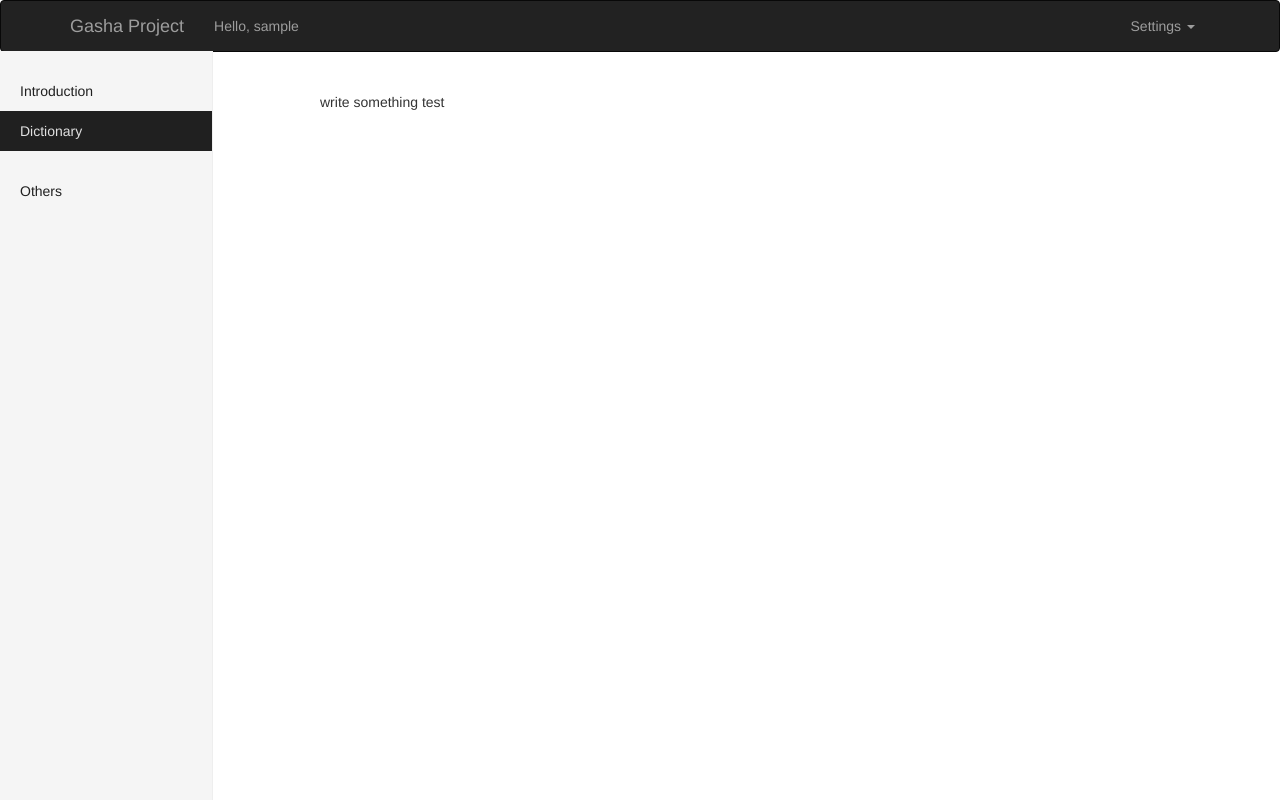
After one commit to StarlingNiohuru/gasha, a Flask app: page /dictionary in a window 1280 px wide. The commit adds this page. Run offline with Flask 2, Linux system fonts and the light colour scheme; the visitor is signed in with stand-in values (Sample User, id 1); data comes from the database, SQL or seed files in the repository; some libraries are stand-ins or nearby versions.

Commit message:
view and templates modified

```diff
--- a/app/main/views.py
+++ b/app/main/views.py
@@ -10,30 +10,12 @@ from . import main
 @login_required
 def index():
     if current_user.is_authenticated:
-        return render_template('index.html', main_language=MAIN_LANGUAGE)
+        return render_template('index.html')
     else:
         return redirect(url_for('auth.login'))
 
 
-@main.route('/self-self')
+@main.route('/dictionary')
 @login_required
-def self_self():
-    return render_template('self-self.html', main_language=MAIN_LANGUAGE)
-
-
-@main.route('/self-english')
-@login_required
-def self_english():
-    return render_template('self-eng.html', main_language=MAIN_LANGUAGE)
-
-
-@main.route('/self-chinese')
-@login_required
-def self_chinese():
-    return render_template('self-zho.html', main_language=MAIN_LANGUAGE)
-
-
-@main.route('/self-japanese')
-@login_required
-def self_japanese():
-    return render_template('self-jpn.html', main_language=MAIN_LANGUAGE)
+def dictionary():
+    return render_template('dictionary.html', main_language=MAIN_LANGUAGE)
--- /dev/null
+++ b/app/templates/dictionary.html
@@ -0,0 +1,18 @@
+{% extends "base.html" %}
+{% block content %}
+<div class="col-sm-3 col-md-2 sidebar">
+    <ul class="nav nav-sidebar">
+        <li><a href="{{ url_for('main.index') }}">Introduction</a></li>
+        <li class='active'><a href="#">Dictionary<span class="sr-only">(current)</span></a></li>
+    </ul>
+    <ul class="nav nav-sidebar">
+        <li><a href="">Others</a></li>
+    </ul>
+</div>
+{% block main %}
+{% endblock main %}
+<div class="col-md-offset-3 main">
+    <br>
+    <p>write something test </p>
+</div>
+{% endblock content %}
--- a/app/templates/self-eng.html
+++ /dev/null
@@ -1,4 +0,0 @@
-{% extends "index.html" %}
-{% block self_eng %}
-<li class="active"><a href="#">{{main_language}} - English<span class="sr-only">(current)</span></a></li>
-{% endblock self_eng %}
--- a/app/templates/self-jpn.html
+++ /dev/null
@@ -1,4 +0,0 @@
-{% extends "index.html" %}
-{% block self_jpn %}
-<li class="active"><a href="#">{{main_language}} - Japanese<span class="sr-only">(current)</span></a></li>
-{% endblock self_jpn %}
--- a/app/templates/self-zho.html
+++ /dev/null
@@ -1,4 +0,0 @@
-{% extends "index.html" %}
-{% block self_zho %}
-<li class="active"><a href="#">{{main_language}} - Chinese<span class="sr-only">(current)</span></a></li>
-{% endblock self_zho %}
```
Also changed, not shown: app/templates/index.html (+2 -5 lines), app/templates/self-self.html (deleted, +0 -10 lines).
